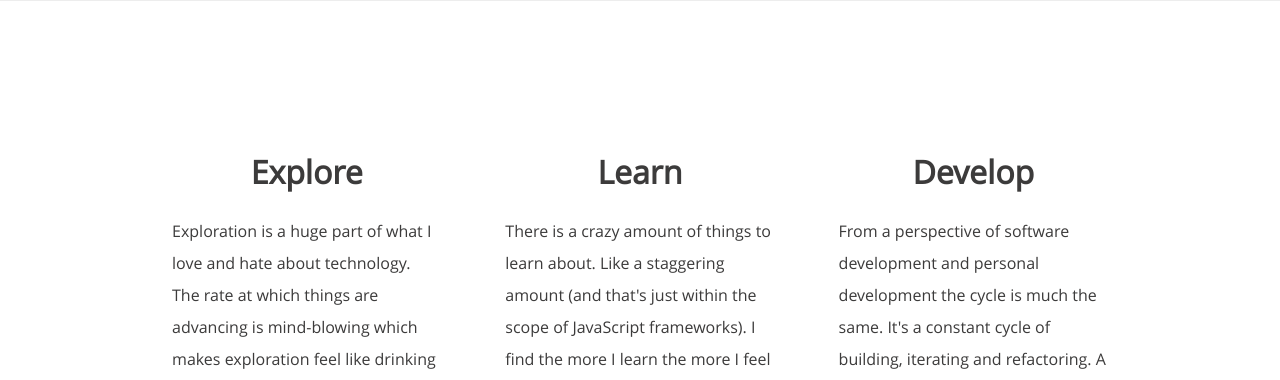
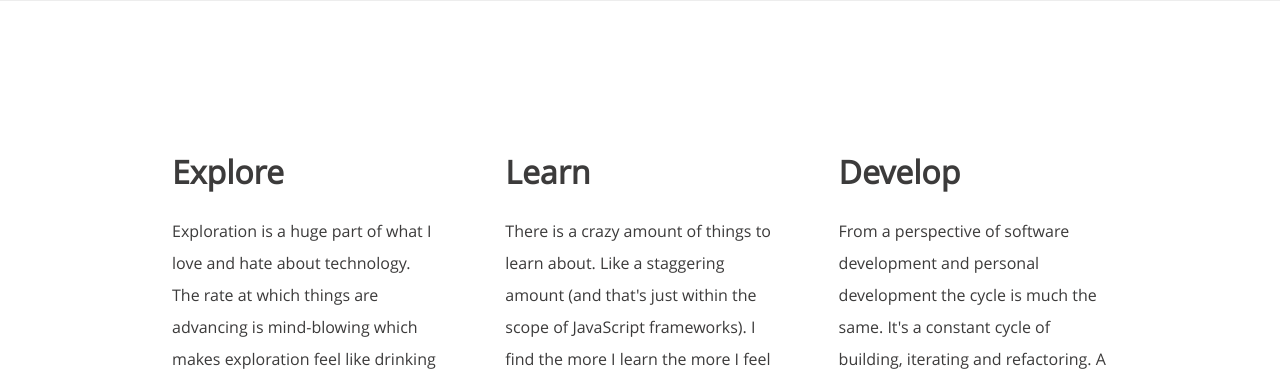
Before and after one commit to nickalto/website, a web app: file index.html in a window 1280 px wide. Shown: the part 699-1079 px from the top of the page. Run offline with its HTML, style and script files only (its server is not run), Linux system fonts and the light colour scheme.

Commit message:
Update global.css

```diff
--- a/css/global.css
+++ b/css/global.css
@@ -178,10 +178,6 @@ i {
   padding: 2em;
 }
 
-#three-panel .panel h1 {
-  text-align: center;
-}
-
 #contact i {
   color: #3c3b3b;
 }
```
